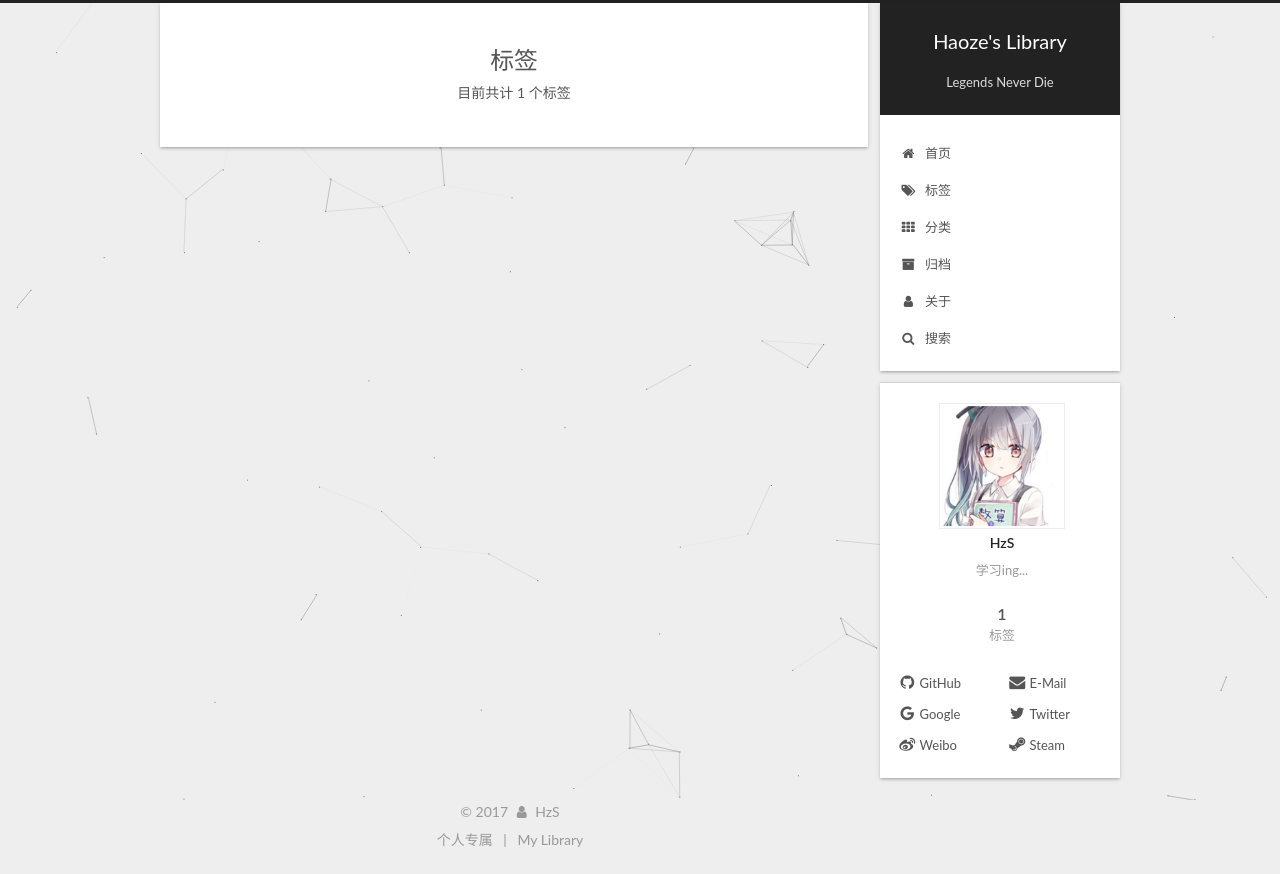
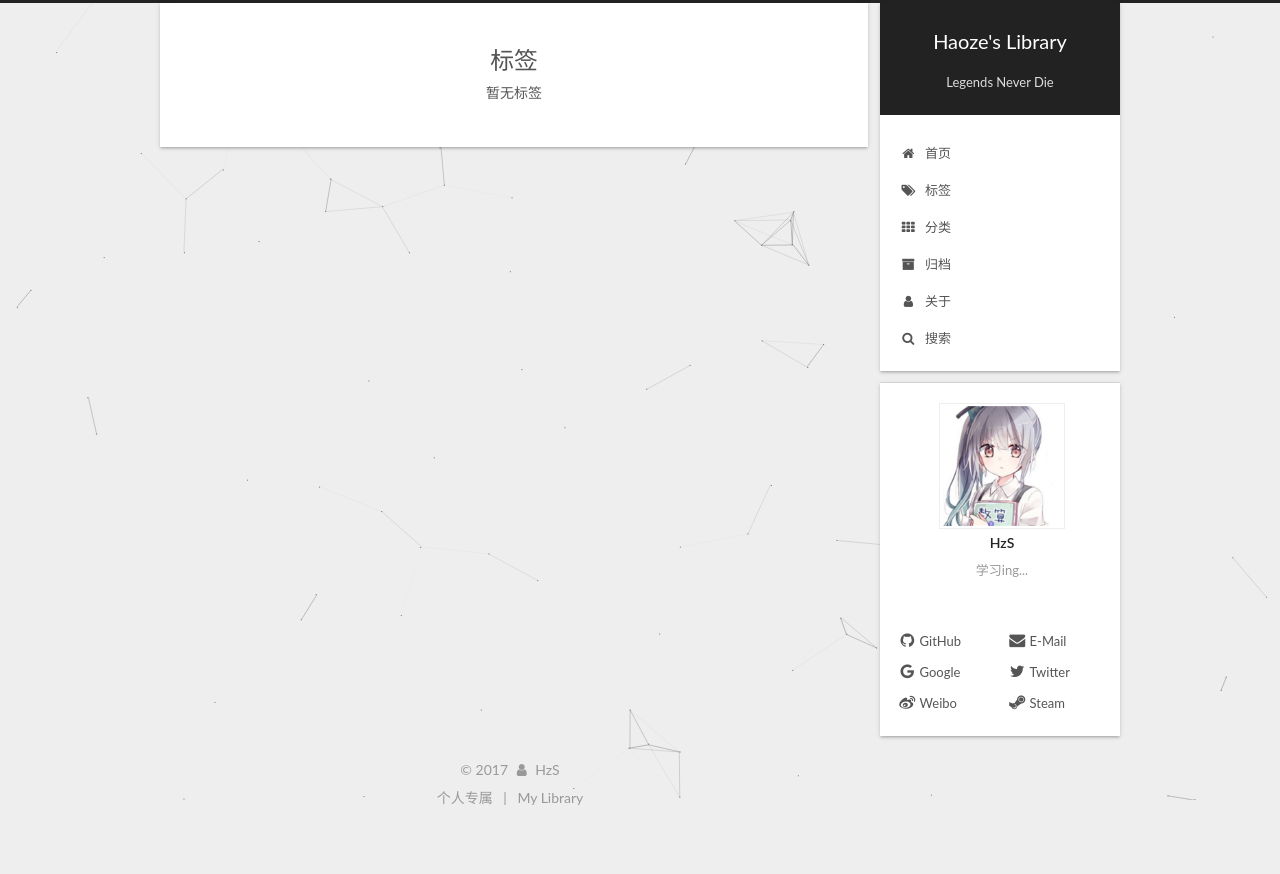
Before and after one commit to Deniernal354/iAspace.github.io, a plain HTML site: page tags/index.html in a window 1280 px wide. After the commit the page ends 832 px from the top, so only its background shows below. Drawn offline with Linux system fonts and the light colour scheme; a script that the page names is missing.

Commit message:
Site updated: 2017-11-27 15:07:11

```diff
--- a/css/main.css
+++ b/css/main.css
@@ -1828,7 +1828,7 @@ pre .javascript .function {
   width: 4px;
   height: 4px;
   border-radius: 50%;
-  background: #08ffa2;
+  background: #3877a6;
 }
 .links-of-blogroll {
   font-size: 13px;
--- a/tags/index.html
+++ b/tags/index.html
@@ -303,7 +303,7 @@
 
           <div class="tag-cloud">
             <div class="tag-cloud-title">
-                目前共计 1 个标签
+                暂无标签
             </div>
             <div class="tag-cloud-tags">
 
@@ -369,15 +369,6 @@
 
 
 
-
-
-
-              <div class="site-state-item site-state-tags">
-                <a href="/tags/index.html">
-                  <span class="site-state-item-count">1</span>
-                  <span class="site-state-item-name">标签</span>
-                </a>
-              </div>
 
 
           </nav>
```
Also changed, not shown: about/index.html (+0 -9 lines), categories/index.html (+0 -9 lines).
